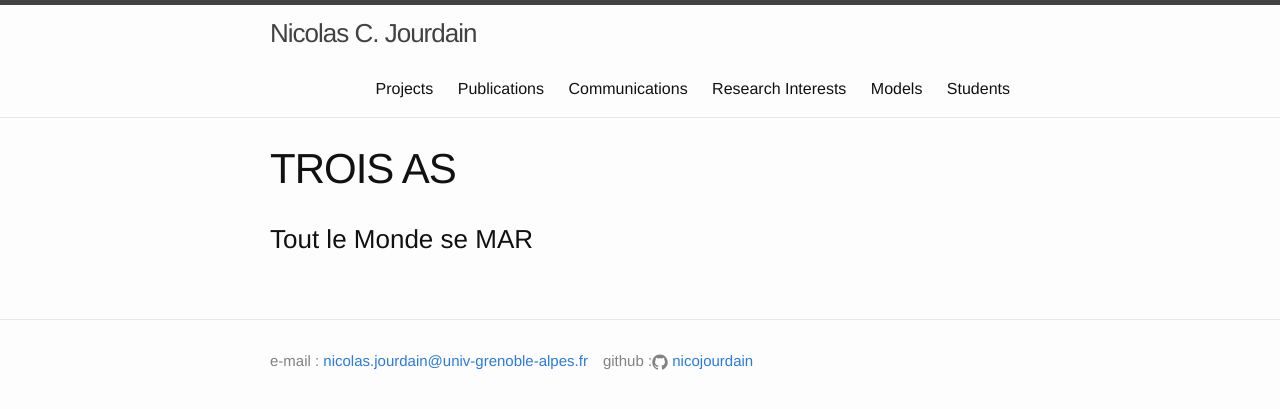
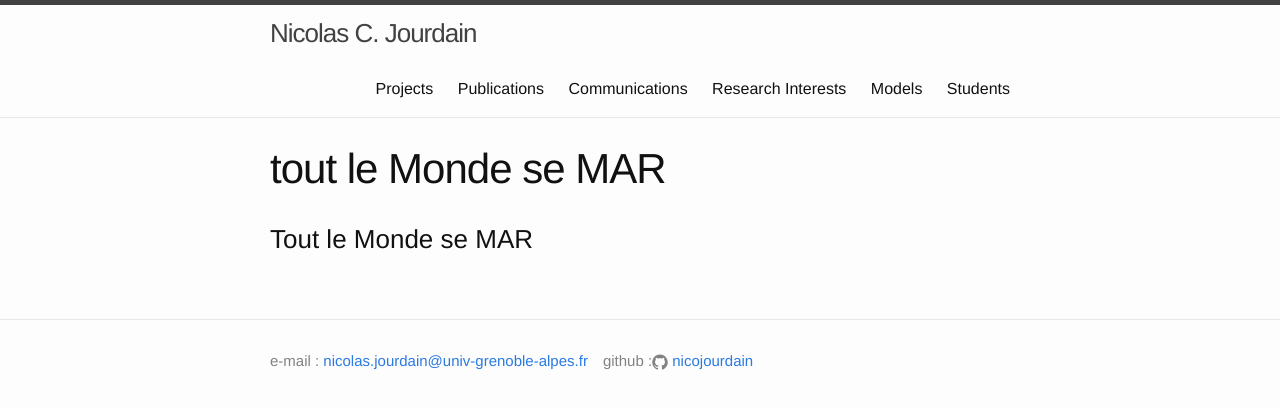
Before and after one commit to nicojourdain/nicojourdain.github.io, a Jekyll site: the page built from projects/tout_le_Monde_se_MAR.md, in a window 1280 px wide. Shown: the top 409 px of the page. Built offline with Jekyll 4.4.1, drawn with Linux system fonts in a browser that asks for light colours.

Commit message:
update projects

```diff
--- a/projects/tout_le_Monde_se_MAR.md
+++ b/projects/tout_le_Monde_se_MAR.md
@@ -1,6 +1,7 @@
 ---
 layout: page
-title: "TROIS AS"
+title: "tout le Monde se MAR"
+permalink: /projects/tout_le_Monde_se_MAR
 ---
 
 ### Tout le Monde se MAR
```
